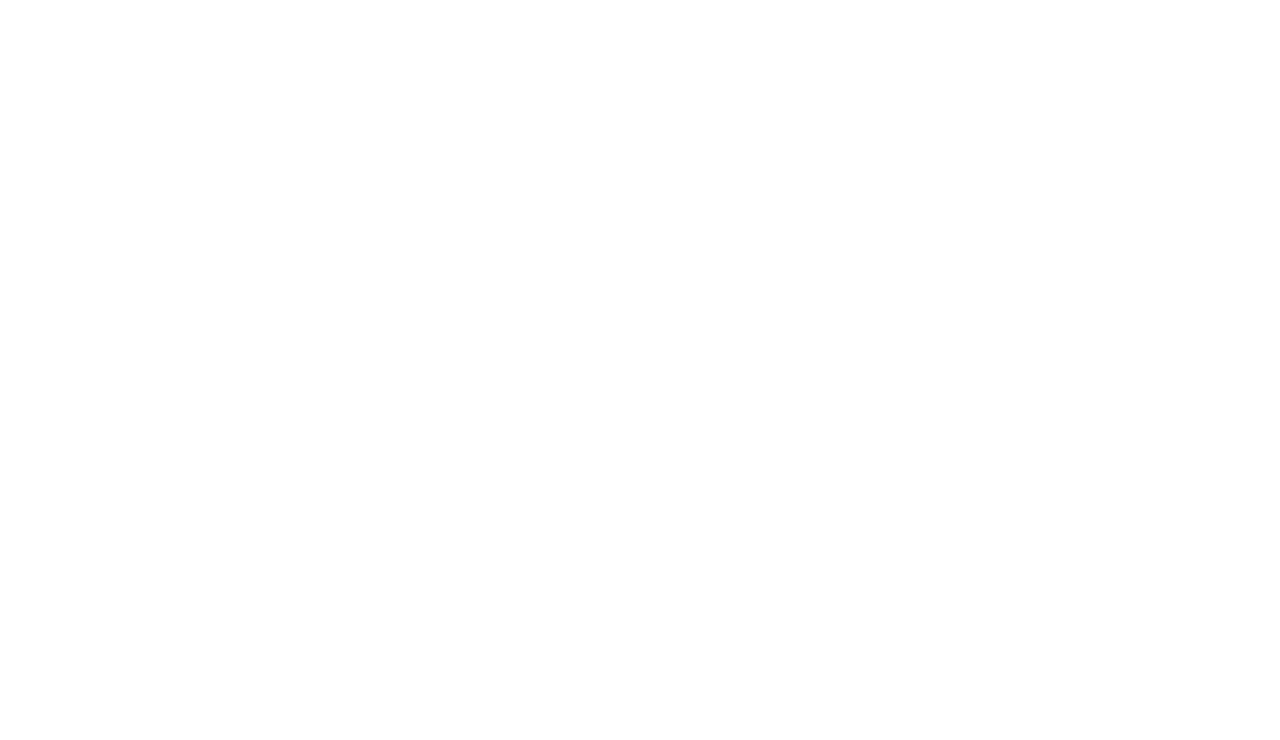
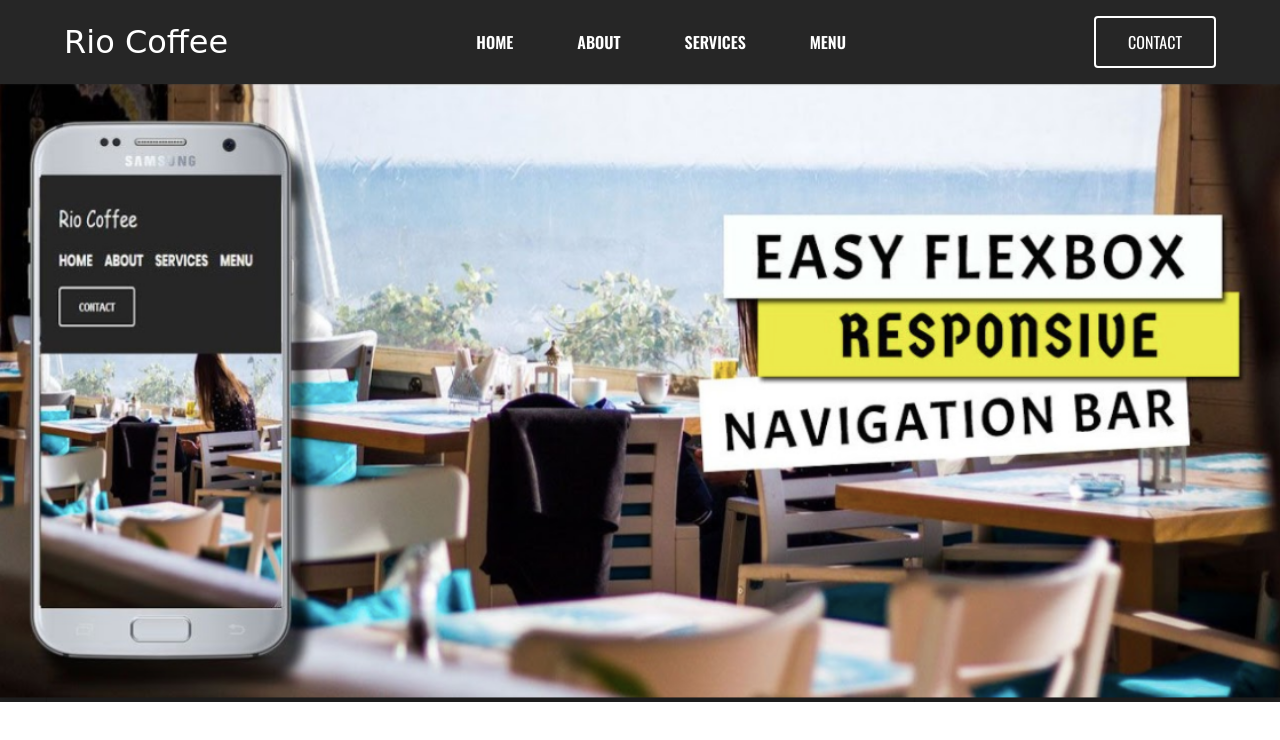
Before and after one commit to toryvictory/flexbox_nav, a plain HTML site: page index.html in a window 1280 px wide. Drawn offline with nearby package versions, Linux system fonts and the light colour scheme; a web font is replaced by a local one.

Commit message:
Add header html and styles
Added navigation bar (with logo, navigation and contacts button) and banner image.

```diff
--- a/css/style.css
+++ b/css/style.css
@@ -1 +1,54 @@
 @import "reset.css";
+
+.body {
+    display: flex;
+    flex-direction: column;
+}
+
+.main-header {
+    display: flex;
+    flex-direction: column;
+    background-color: #262626;
+}
+
+.nav-wrapper {
+    display: flex;
+    justify-content: space-between;
+    align-items: center;
+    margin: 1rem 4rem;
+    color: white;
+    font-family: 'Oswald', sans-serif;
+}
+
+.logo {
+    text-transform: capitalize;
+    font-size: 2rem;
+    font-family: 'Neucha', cursive;
+}
+
+.nav-panel {
+    list-style: none;
+    display: flex;
+    justify-content: space-between;
+}
+
+.nav-panel > li > a {
+    margin: 2rem;
+    text-transform: uppercase;
+    font-weight: bold;
+    text-decoration: none;
+    color: white;
+}
+
+.contacts-anchor {
+    text-decoration: none;
+    color: white;
+    text-transform: uppercase;
+    padding: 1rem 2rem;
+    border: 2px solid white;
+    border-radius: 4px;
+}
+
+.banner-container > img {
+    width: 100%;
+}
--- a/index.html
+++ b/index.html
@@ -5,8 +5,24 @@
     <meta name="viewport" content="width=device-width, initial-scale=1">
     <title>Flexbox responsive navigation bar</title>
     <link rel="stylesheet" type="text/css" href="./css/style.css">
+    <link href="https://fonts.googleapis.com/css2?family=Neucha&family=Oswald:wght@400;600&display=swap"
+          rel="stylesheet">
 </head>
 <body>
-
+<header class="main-header">
+    <div class="nav-wrapper">
+        <div class="logo">Rio Coffee</div>
+        <nav class="nav-panel">
+            <li class="nav-item"><a href="#">Home</a></li>
+            <li class="nav-item"><a href="#">About</a></li>
+            <li class="nav-item"><a href="#">Services</a></li>
+            <li class="nav-item"><a href="#">Menu</a></li>
+        </nav>
+        <a href="#" class="contacts-anchor">Contact</a>
+    </div>
+    <div class="banner-container">
+        <img src="./banner-image.png" alt="summer cafe image">
+    </div>
+</header>
 </body>
 </html>
```
Also changed, not shown: banner-image.png (added).
